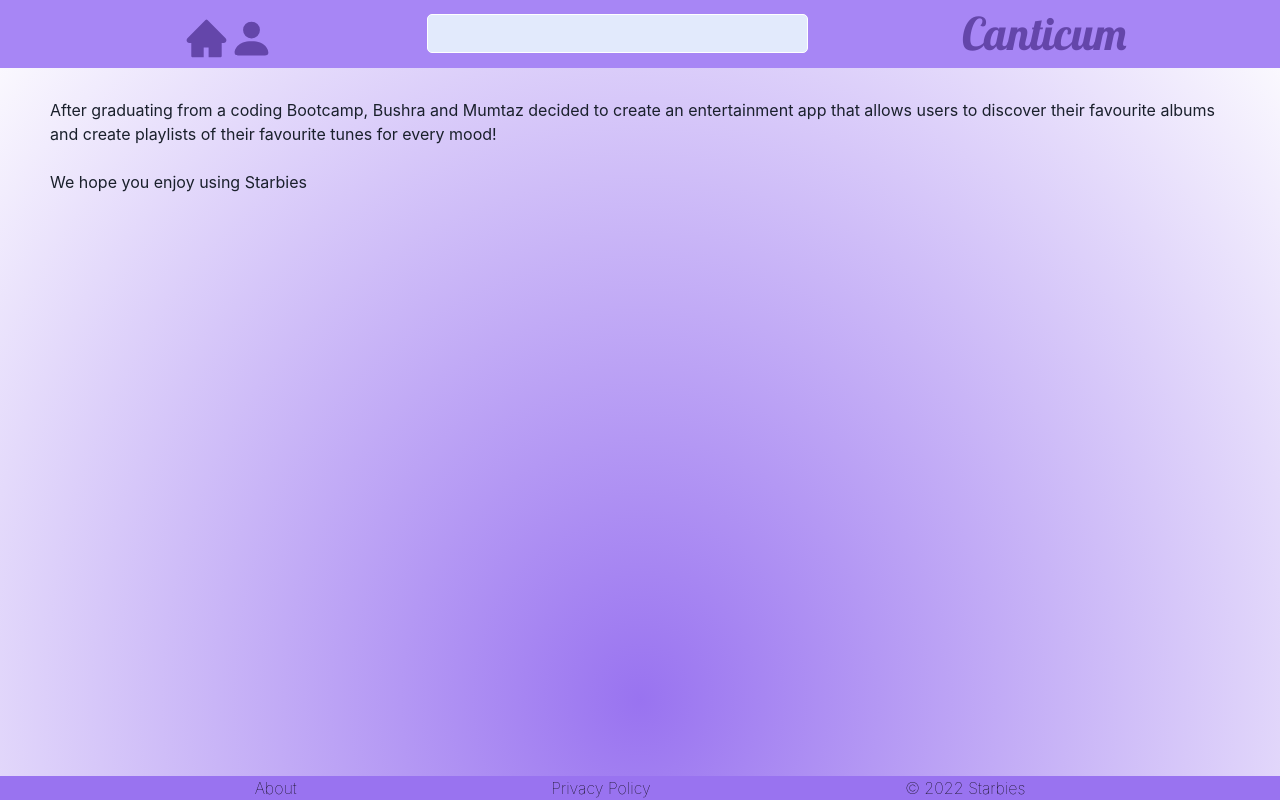
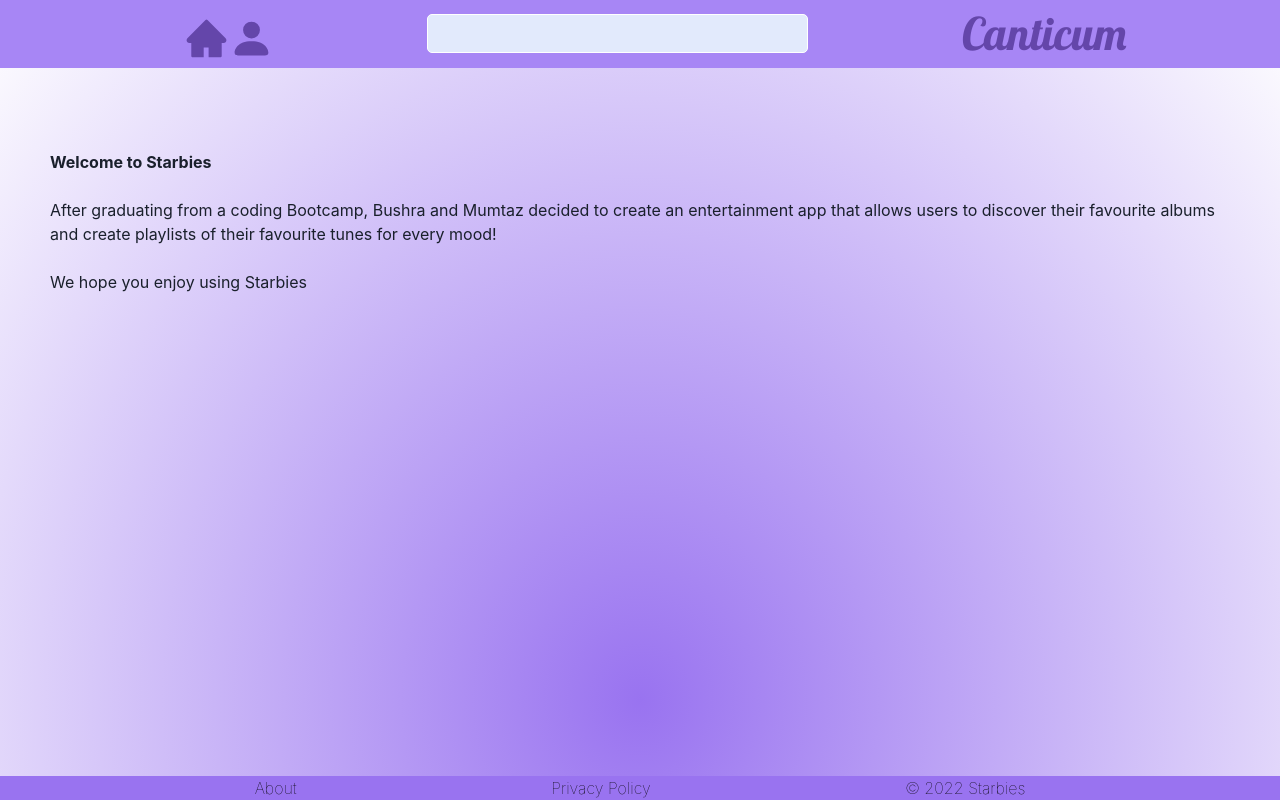
Before and after one commit to MumtazO/starbies, a React (Create React App) app in the folder music_app/: page /about in a window 1280 px wide. Shown: the top 800 px of the page. Built offline with nearby package versions, Linux system fonts and the light colour scheme.

Commit message:
fixed css for about and privacy policy page

```diff
--- a/music_app/src/pages/about.css
+++ b/music_app/src/pages/about.css
@@ -1,4 +1,6 @@
 .about-main{
+    position: fixed;
+    top: 100px;
     padding-bottom: 100px;
     padding-left: 50px;
     padding-right: 50px;
--- a/music_app/src/pages/privacypolicy.css
+++ b/music_app/src/pages/privacypolicy.css
@@ -1,4 +1,5 @@
 .privacy-main{
+    padding-top: 30px;
     padding-bottom: 100px;
     padding-left: 50px;
     padding-right: 50px;
```
Also changed, not shown: music_app/src/components/Albumpage.js (added, +8 -0 lines).
